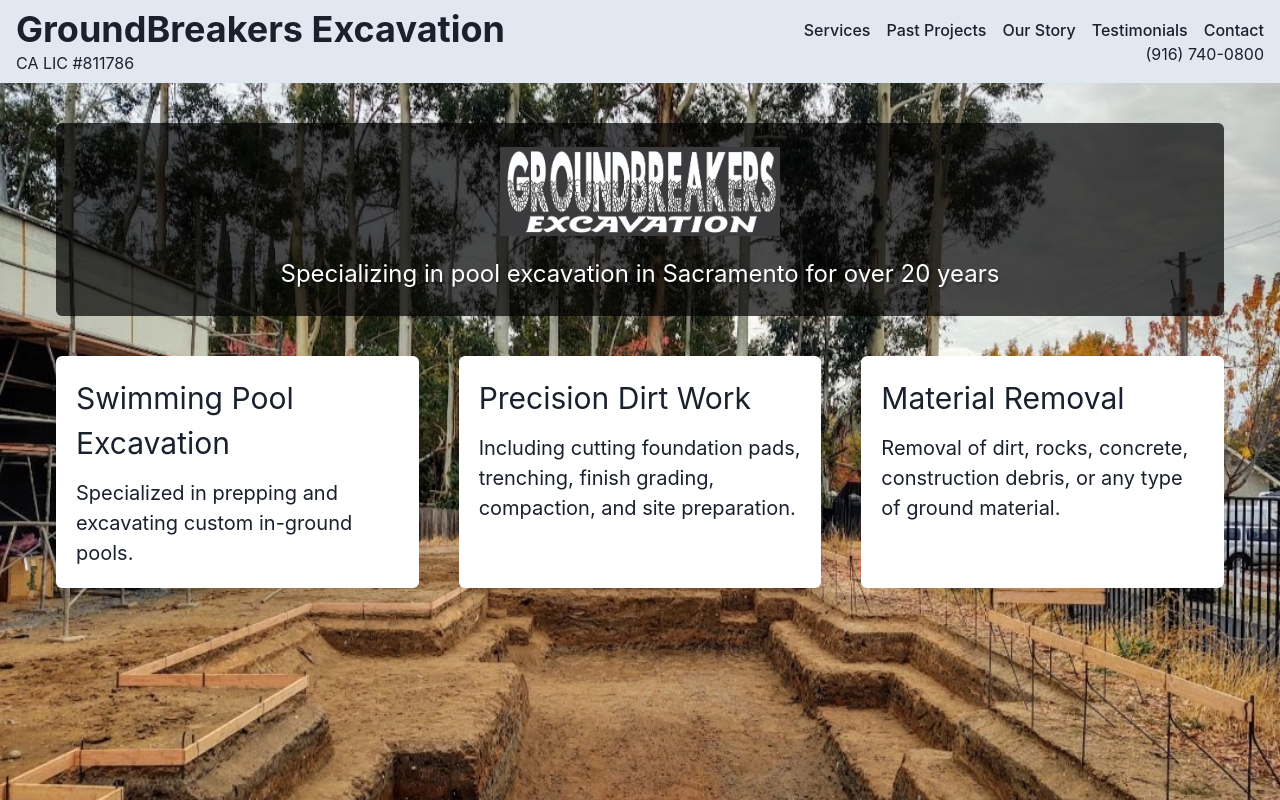
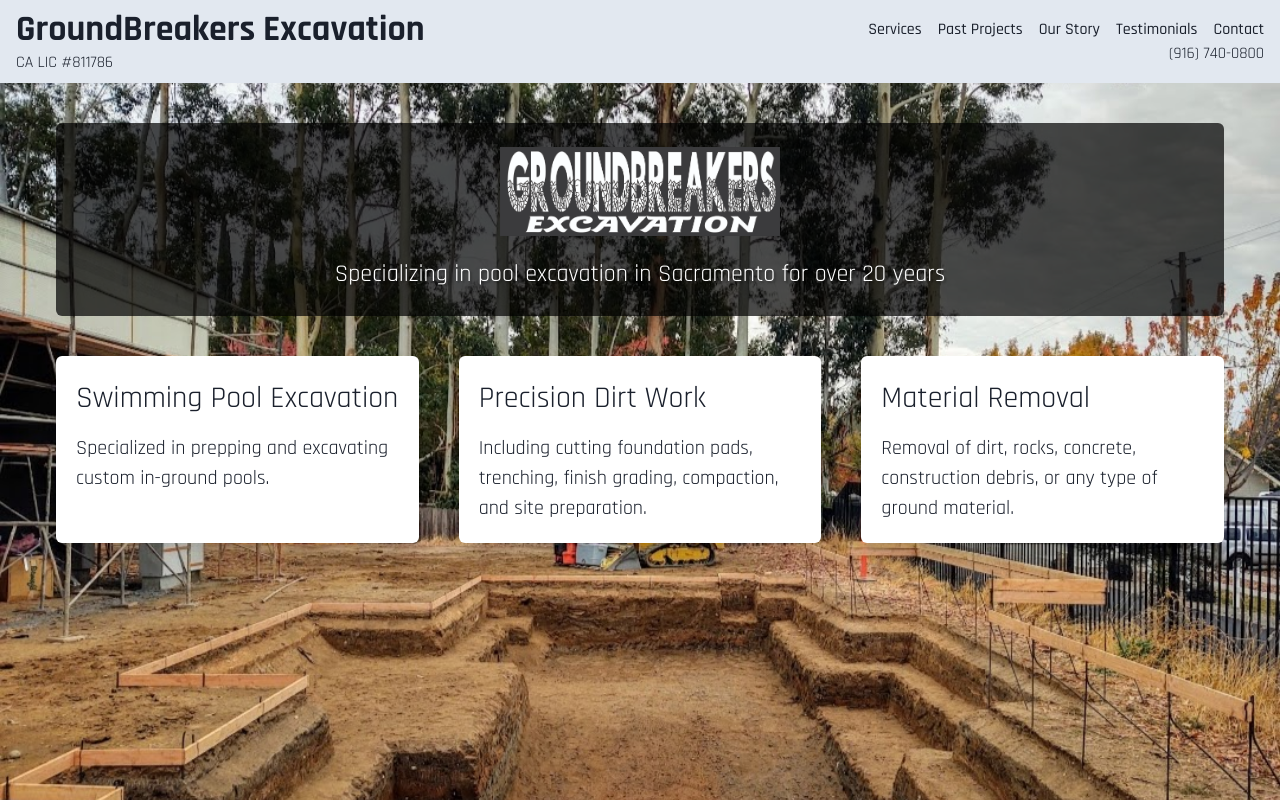
Before and after one commit to andrewbantly/groundbreakers, a React (Create React App) app: page / in a window 1280 px wide. Shown: the top 800 px of the page. Built offline with nearby package versions, Linux system fonts and the light colour scheme.

Commit message:
font style and theme

```diff
--- a/public/index.html
+++ b/public/index.html
@@ -4,6 +4,9 @@
 <head>
   <meta charset="utf-8" />
   <link rel="icon" href="%PUBLIC_URL%/favicon.ico" />
+  <link rel="preconnect" href="https://fonts.googleapis.com">
+  <link rel="preconnect" href="https://fonts.gstatic.com" crossorigin>
+  <link href="https://fonts.googleapis.com/css2?family=Rajdhani:wght@300;400;500;600;700&display=swap" rel="stylesheet">
   <meta name="viewport" content="width=device-width, initial-scale=1" />
   <meta name="theme-color" content="#000000" />
   <meta name="description" content="Web site created using create-react-app" />
--- a/src/App.js
+++ b/src/App.js
@@ -2,12 +2,13 @@
 import './App.css';
 import { Header } from './components/partials/header';
 import { BrowserRouter as Router, Routes, Route } from 'react-router-dom';
-import { ChakraProvider, theme } from "@chakra-ui/react";
+import { ChakraProvider } from "@chakra-ui/react";
 import { Main } from './components/pages/main';
+import theme from './theme/theme';
 
 function App() {
   return (
-    <ChakraProvider>
+    <ChakraProvider theme={theme}>
       <Router>
         <Header />
         <Routes>
--- a/src/index.css
+++ b/src/index.css
@@ -1,8 +1,6 @@
 body {
   margin: 0;
-  font-family: -apple-system, BlinkMacSystemFont, 'Segoe UI', 'Roboto', 'Oxygen',
-    'Ubuntu', 'Cantarell', 'Fira Sans', 'Droid Sans', 'Helvetica Neue',
-    sans-serif;
+  font-family: 'Rajdhani', sans-serif;
   -webkit-font-smoothing: antialiased;
   -moz-osx-font-smoothing: grayscale;
 }
--- /dev/null
+++ b/src/theme/theme.js
@@ -0,0 +1,10 @@
+import { extendTheme } from "@chakra-ui/react";
+
+const theme = extendTheme({
+  fonts: {
+    heading: "'Rajdhani', sans-serif",
+    body: "'Rajdhani', sans-serif",
+  },
+});
+
+export default theme;
```
